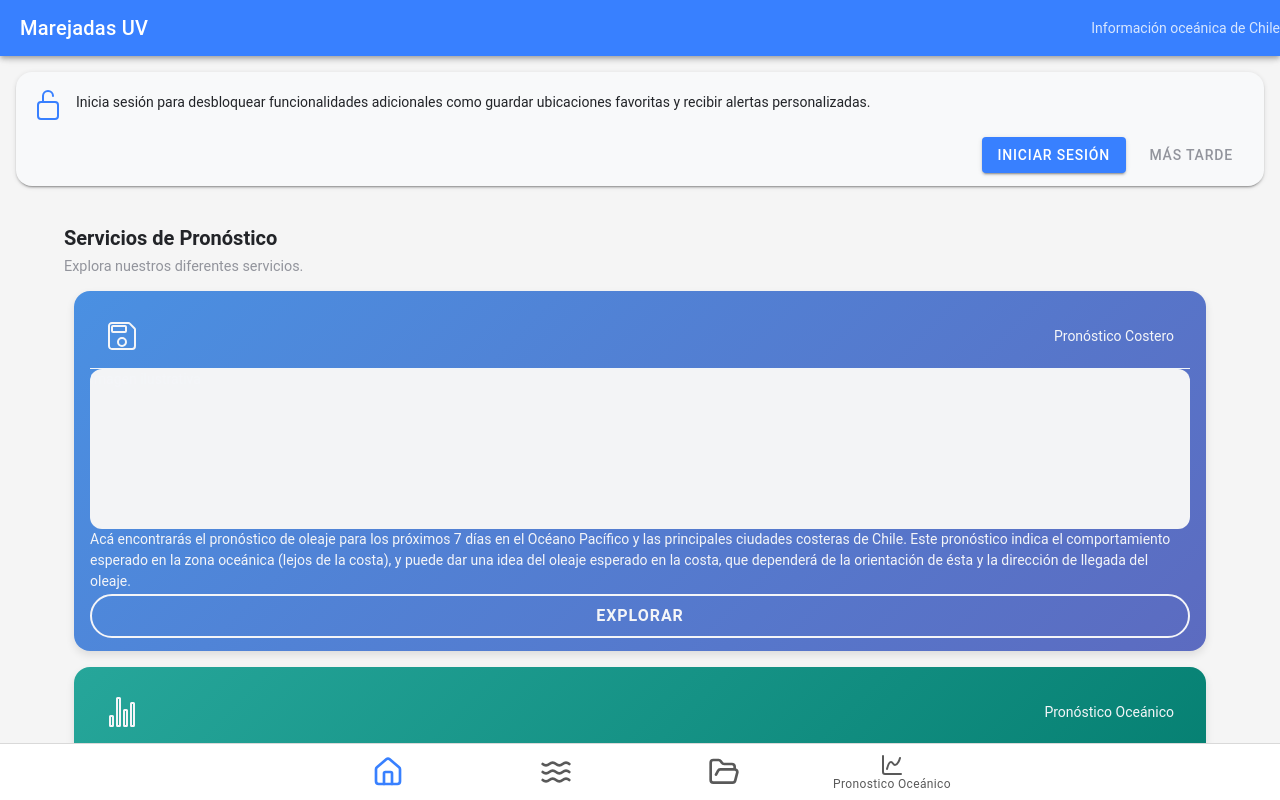
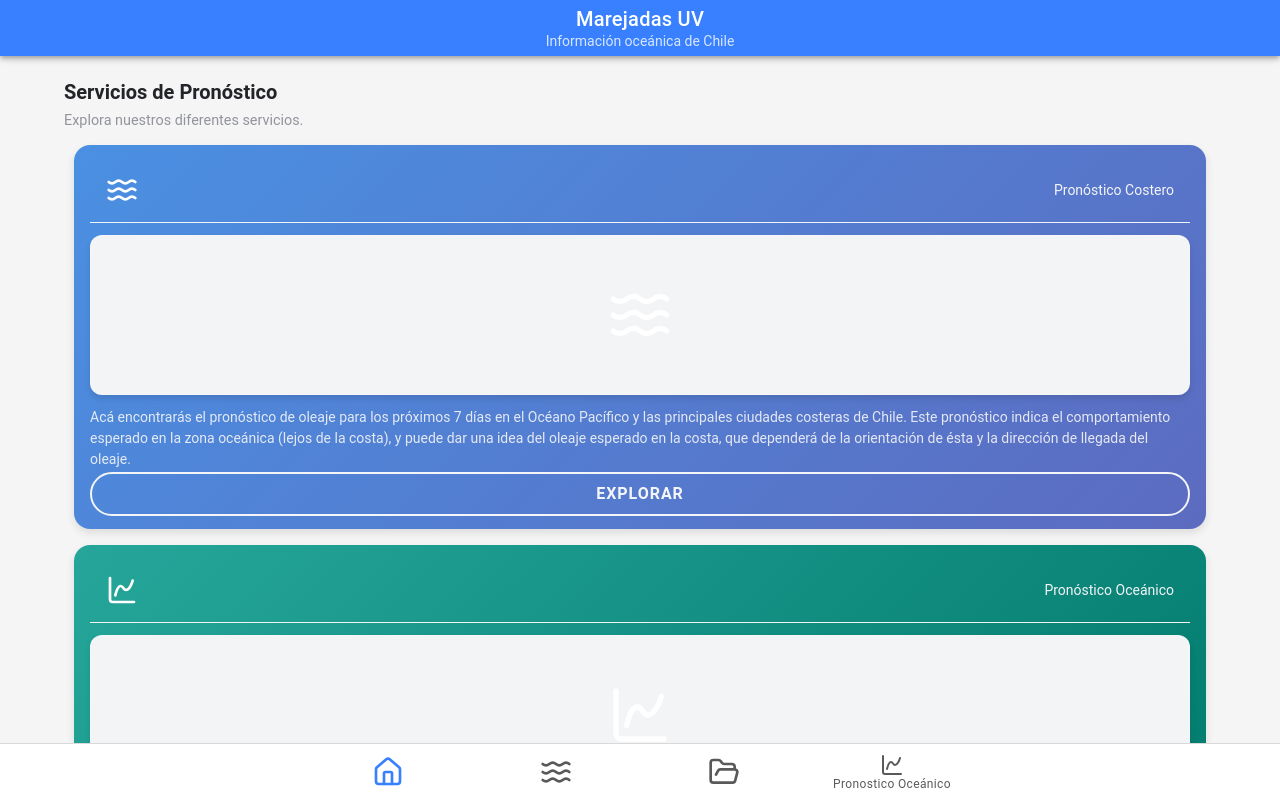
Before and after one commit to MrDyslexia/marejadas-uv_ionic, a React (Create React App) app: page /home in a window 1280 px wide. Built offline with nearby package versions, Linux system fonts and the light colour scheme.

Commit message:
refactor: Actualizar configuración de scripts y mejorar estilos en componentes

```diff
--- a/package.json
+++ b/package.json
@@ -58,7 +58,8 @@
     "build": "react-scripts build",
     "test": "react-scripts test --transformIgnorePatterns 'node_modules/(?!(@ionic/react|@ionic/react-router|@ionic/core|@stencil/core|ionicons)/)'",
     "eject": "react-scripts eject",
-    "lint": "eslint --ext .ts,.tsx src"
+    "lint": "eslint --ext .ts,.tsx src",
+    "android": "ionic cap run android -l --host=0.0.0.0"
   },
   "browserslist": [
     "Chrome >=79",
--- a/src/App.tsx
+++ b/src/App.tsx
@@ -11,7 +11,7 @@ import {
 } from '@ionic/react';
 import { ChartSpline, FolderOpen, HomeIcon, Waves} from 'lucide-react';
 import { IonReactRouter } from '@ionic/react-router';
-import LoginScreen from './pages/LoginScreen';
+
 import Home from './pages/Home';
 import PronosticoCostero from './pages/PronosticoCostero';
 //import PronosticoOceánico from './pages/PronosticoOceánico';
@@ -42,9 +42,7 @@ const App: React.FC = () => (
     <IonReactRouter>
       <IonTabs>
         <IonRouterOutlet>
-          <Route exact path="/login">
-            <LoginScreen />
-          </Route>
+
           <Route exact path="/home">
             <Home />
           </Route>
@@ -57,11 +55,8 @@ const App: React.FC = () => (
           <Route exact path="/categorias">
             <CategoriesView />
           </Route>
-          <Route exact path="/home">
-            <Home />
-          </Route>
           <Route exact path="/">
-            <Redirect to="/login" />
+            <Redirect to="/home" />
           </Route>
         </IonRouterOutlet>
         <IonTabBar slot="bottom">
--- a/src/components/categorias/FolletosScreen.css
+++ b/src/components/categorias/FolletosScreen.css
@@ -1,5 +1,5 @@
 .folletos-content {
-  --background: #f8fafc;
+  --background: #ebebeb;
 }
 
 .header-toolbar {
@@ -97,9 +97,9 @@
   position: absolute;
   top: -6px;
   right: 8px;
-  background-color: #fff;
+  background-color: #ffffff;
   border-radius: 6px;
-  padding: 2px;
+  padding: 4px;
   box-shadow: 0 1px 2px rgba(0, 0, 0, 0.1);
   z-index: 12;
 }
@@ -116,7 +116,7 @@
   justify-content: center;
   align-items: center;
   padding: 0 6px;
-  z-index: 1;
+  z-index: 100;
 }
 
 .image-counter-text {
@@ -142,7 +142,9 @@
 }
 
 .expand-button {
-  padding: 8px;
+  background: transparent;
+  border: none;
+  cursor: pointer;
 }
 
 .expanded-content {
@@ -279,7 +281,9 @@
   }
 
   .folder-header {
-    padding: 12px;
+    padding: 8px;
+    background-color: transparent;
+    width: 100%;
   }
 
   .folder-preview {
@@ -306,8 +310,9 @@
 /* Mejorar la experiencia táctil en móviles */
 @media (max-width: 480px) {
   .folder-info {
-    flex-direction: column;
-    align-items: flex-start;
+    flex-direction: row;
+    align-items: center;
+    gap: 12px;
   }
 
   .folder-preview {
--- a/src/components/categorias/FolletosScreen.tsx
+++ b/src/components/categorias/FolletosScreen.tsx
@@ -168,9 +168,10 @@ const FolletosScreen: React.FC<FolletosScreenProps> = ({ onBack }) => {
           {folletos.map((folleto) => (
             <IonCard key={folleto.id} className="folder-container">
               <IonCardContent>
-                <div
+                <button
                   className="folder-header"
                   onClick={() => toggleFolder(folleto.id)}
+                  type="button"
                 >
                   <div className="folder-info">
                     {renderFolderPreview(folleto.imagenes)}
@@ -192,9 +193,10 @@ const FolletosScreen: React.FC<FolletosScreenProps> = ({ onBack }) => {
                     <IonIcon
                       icon={expandedFolders[folleto.id] ? chevronUp : chevronDown}
                       color="medium"
+                      size="small"
                     />
                   </div>
-                </div>
+                </button>
 
                 {expandedFolders[folleto.id] && (
                   <div className="expanded-content">
@@ -203,7 +205,7 @@ const FolletosScreen: React.FC<FolletosScreenProps> = ({ onBack }) => {
                         {folleto.imagenes.map((img, imageIndex) => (
                           <IonCol size="6" key={img.id}>
                             <div className="image-wrapper">
-                              <div
+                              <button
                                 className="image-container"
                                 onClick={() => expandImage(folleto, imageIndex)}
                               >
@@ -220,7 +222,7 @@ const FolletosScreen: React.FC<FolletosScreenProps> = ({ onBack }) => {
                                     <IonSpinner color="primary" />
                                   </div>
                                 )}
-                              </div>
+                              </button>
                               <IonText color="medium">
                                 <p className="image-description">{img.descripcion}</p>
                               </IonText>
--- a/src/components/ui/FeatureCard.css
+++ b/src/components/ui/FeatureCard.css
@@ -28,10 +28,14 @@
   border-radius: 8px;
   overflow: hidden;
   margin-bottom: 12px;
-  background-color: rgba(255, 255, 255, 0.2);
+  margin-top: 12px;
   display: flex;
   align-items: center;
   justify-content: center;
+  background: rgba(255, 255, 255, 0.1);
+  backdrop-filter: blur(10px);
+  border: 1px solid rgba(255, 255, 255, 0.2);
+  box-shadow: 0 4px 6px rgba(0, 0, 0, 0.1);
 }
 
 .placeholder-image {
--- a/src/components/ui/FeatureCard.tsx
+++ b/src/components/ui/FeatureCard.tsx
@@ -2,15 +2,15 @@ import React from 'react';
 import {
   IonCard,
   IonCardContent,
-  IonIcon,
   IonText,
   IonButton,
 } from '@ionic/react';
-
+import { LucideIcon } from 'lucide-react';
+import './FeatureCard.css';
 interface FeatureCardProps {
   title: string;
   description: string;
-  icon: string;
+  icon: LucideIcon;
   gradient: string[];
   onPress: () => void;
 }
@@ -18,7 +18,7 @@ interface FeatureCardProps {
 const FeatureCard: React.FC<FeatureCardProps> = ({
   title,
   description,
-  icon,
+  icon: Icon,
   gradient,
   onPress,
 }) => {
@@ -30,13 +30,12 @@ const FeatureCard: React.FC<FeatureCardProps> = ({
   };
 
   return (
-    <IonCard style={cardStyle} className="feature-card">
+    <IonCard style={cardStyle} className="feature-card" >
       <IonCardContent>
         <div className="card-header">
-          <IonIcon
-            icon={icon}
-            color="light"
-            size="large"
+          <Icon
+            color="white"
+            size={32}
             className="card-icon"
           />
           <IonText color="light">
@@ -45,11 +44,10 @@ const FeatureCard: React.FC<FeatureCardProps> = ({
         </div>
 
         <div className="image-container">
-          <div className="placeholder-image">
-            <IonText color="light">
-              <p>Imagen ilustrativa</p>
-            </IonText>
-          </div>
+          <Icon
+            color="white"
+            size={64}
+          />
         </div>
 
         <IonText color="light">
--- a/src/pages/Home.css
+++ b/src/pages/Home.css
@@ -5,9 +5,18 @@
 .header-subtitle {
   font-size: 0.8rem;
   opacity: 0.8;
-  margin-right: 16px;
 }
-
+.toolbar {
+  display: flex;
+  flex-direction: column;
+  align-items: center;
+  justify-content: center;
+  width: 100%;
+  height: 100%;
+  padding: 0 16px;
+  box-sizing: border-box;
+  text-align: center;
+}
 /* Banner de login */
 .login-banner {
   margin: 16px;
--- a/src/pages/Home.tsx
+++ b/src/pages/Home.tsx
@@ -20,16 +20,14 @@ import {
   helpCircleOutline,
   mailOutline,
   chevronForward,
-  saveOutline,
-  statsChartOutline,
-  folderOpenOutline,
 } from "ionicons/icons";
+import { Waves,FolderOpen, ChartSpline} from "lucide-react";
 import { useHistory } from "react-router-dom";
 import FeatureCard from "../components/ui/FeatureCard";
 import "./Home.css";
 
 const Home: React.FC = () => {
-  const [bannerVisible, setBannerVisible] = useState(true);
+  const [bannerVisible, setBannerVisible] = useState(false);
   const [showLoginAlert, setShowLoginAlert] = useState(false);
   const history = useHistory();
 
@@ -51,10 +49,10 @@ const Home: React.FC = () => {
 
   return (
     <IonPage>
-      <IonHeader>
-        <IonToolbar color="primary">
+      <IonHeader >
+        <IonToolbar color="primary" className="toolbar">
           <IonTitle>Marejadas UV</IonTitle>
-          <IonText slot="end" className="header-subtitle">
+          <IonText className="header-subtitle">
             Información oceánica de Chile
           </IonText>
         </IonToolbar>
@@ -117,23 +115,23 @@ const Home: React.FC = () => {
           <FeatureCard
             title="Pronóstico Costero"
             description="Acá encontrarás el pronóstico de oleaje para los próximos 7 días en el Océano Pacífico y las principales ciudades costeras de Chile. Este pronóstico indica el comportamiento esperado en la zona oceánica (lejos de la costa), y puede dar una idea del oleaje esperado en la costa, que dependerá de la orientación de ésta y la dirección de llegada del oleaje."
-            icon={saveOutline}
+            icon={Waves}
             gradient={["#4A90E2", "#5C6BC0"]}
-            onPress={() => handleFeaturePress("/pc")}
+            onPress={() => handleFeaturePress("/pronostico-costero")}
           />
 
           <FeatureCard
             title="Pronóstico Oceánico"
             description="Aquí encontrarás el pronóstico de oleaje para los próximos 7 días en las principales bahías. Este pronóstico, calculado a una profundidad de 20 metros, indica cómo será el comportamiento del oleaje en la costa."
-            icon={statsChartOutline}
+            icon={ChartSpline}
             gradient={["#26A69A", "#00796B"]}
-            onPress={() => handleFeaturePress("/po")}
+            onPress={() => handleFeaturePress("/pronostico-oceanico")}
           />
 
           <FeatureCard
             title="Categorías"
             description="Explora material educativo como folletos y videos animados diseñados para mejorar tu comprensión del pronóstico marítimo."
-            icon={folderOpenOutline}
+            icon={FolderOpen}
             gradient={["#8E24AA", "#6A1B9A"]}
             onPress={() => handleFeaturePress("/categorias")}
           />
```
